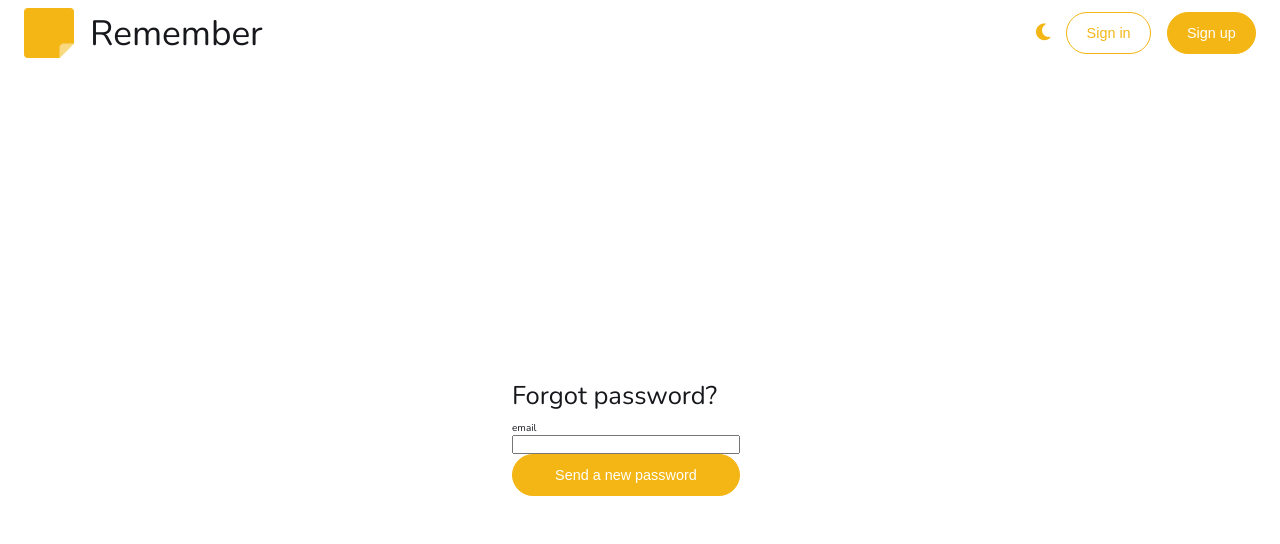
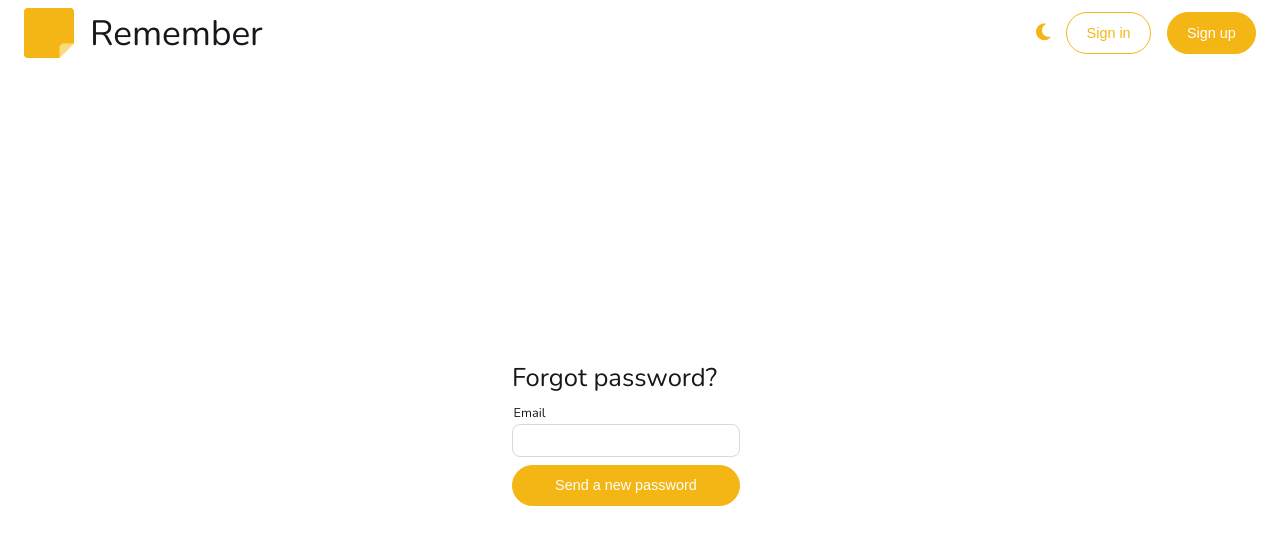
Before and after one commit to Morta-Fontanella/Remember-Frontend, a React (Create React App) app: page /changePass in a window 1280 px wide. Shown: the top 544 px of the page. Built offline with nearby package versions, Linux system fonts and the light colour scheme.

Commit message:
fix change password

```diff
--- a/src/components/changePass/changePass.js
+++ b/src/components/changePass/changePass.js
@@ -1,6 +1,7 @@
 import React from "react";
 import Button from "../button/button";
 import Wave from "react-wavify";
+import FormInput from "../formInput/formInput";
 
 import "../auth/authStyles.css";
 
@@ -10,9 +11,13 @@ const ChangePass = () => {
 			<div className="mainContainer">
 				<div className="authContainer">
 					<h3>Forgot password?</h3>
-					<form>
-						<label>email</label>
-						<input type="email" name="email" />
+					<form className="formInput">
+						<FormInput
+							title="Email"
+							name="email"
+							//onChange={handleChange}
+							//errorMessage={emailError}
+						></FormInput>
 						<Button type="submit" design="filled">
 							Send a new password
 						</Button>
```
